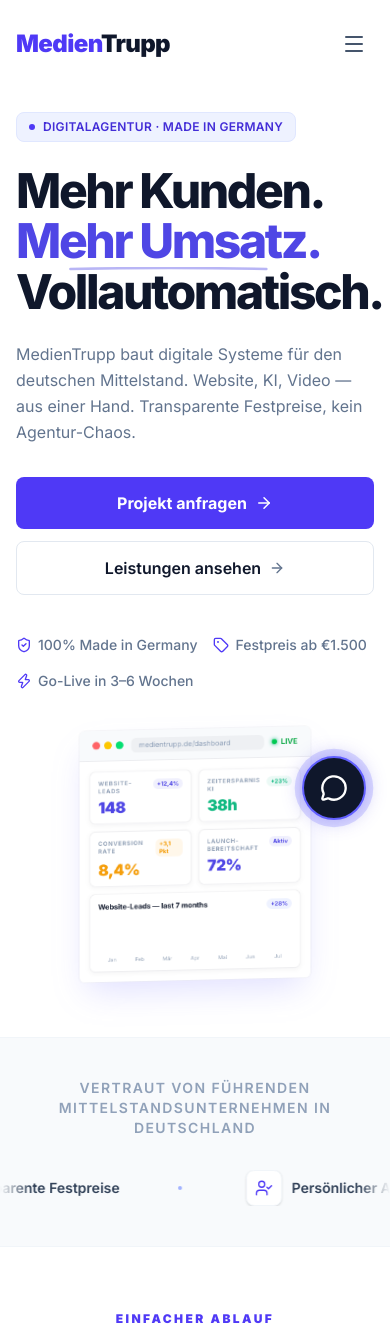
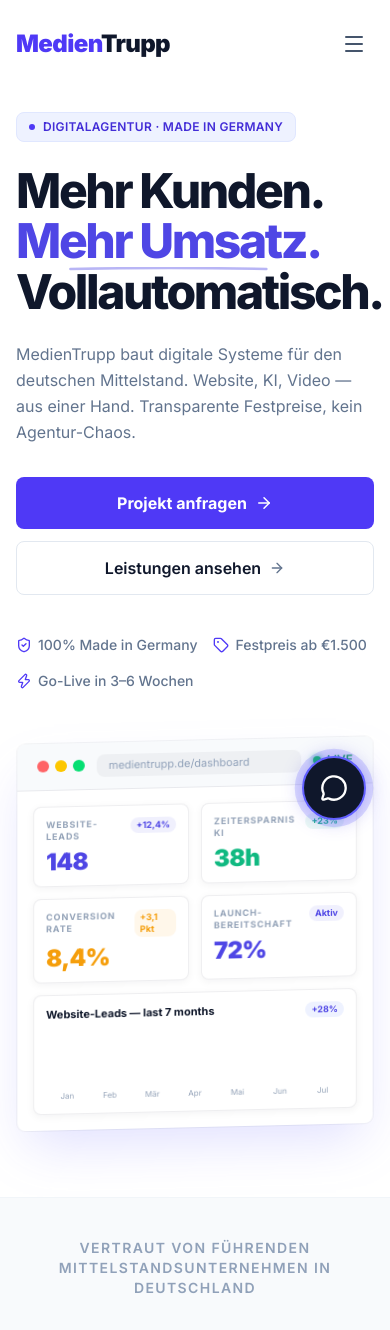
Before and after one commit to GOSHAMUSASHI/medientrupp, a Next.js app: page / in a window 390 px wide. Shown: the top 1330 px of the page. Built offline with nearby package versions, Linux system fonts and the light colour scheme.

Commit message:
style: update hero dashboard mobile width to 100%

```diff
--- a/src/components/sections/HeroSection.tsx
+++ b/src/components/sections/HeroSection.tsx
@@ -271,7 +271,7 @@
             style={{ perspective: "1200px" }}
           >
             {/* The wrapper scales down the 520px dashboard heavily on mobile. Overflow-hidden removed to not clip shadows. */}
-            <div className="w-full flex justify-center sm:scale-100 scale-[0.65] origin-center -my-20 sm:my-0">
+            <div className="w-full flex justify-center">
               <DashboardMockup />
             </div>
           </motion.div>
```
